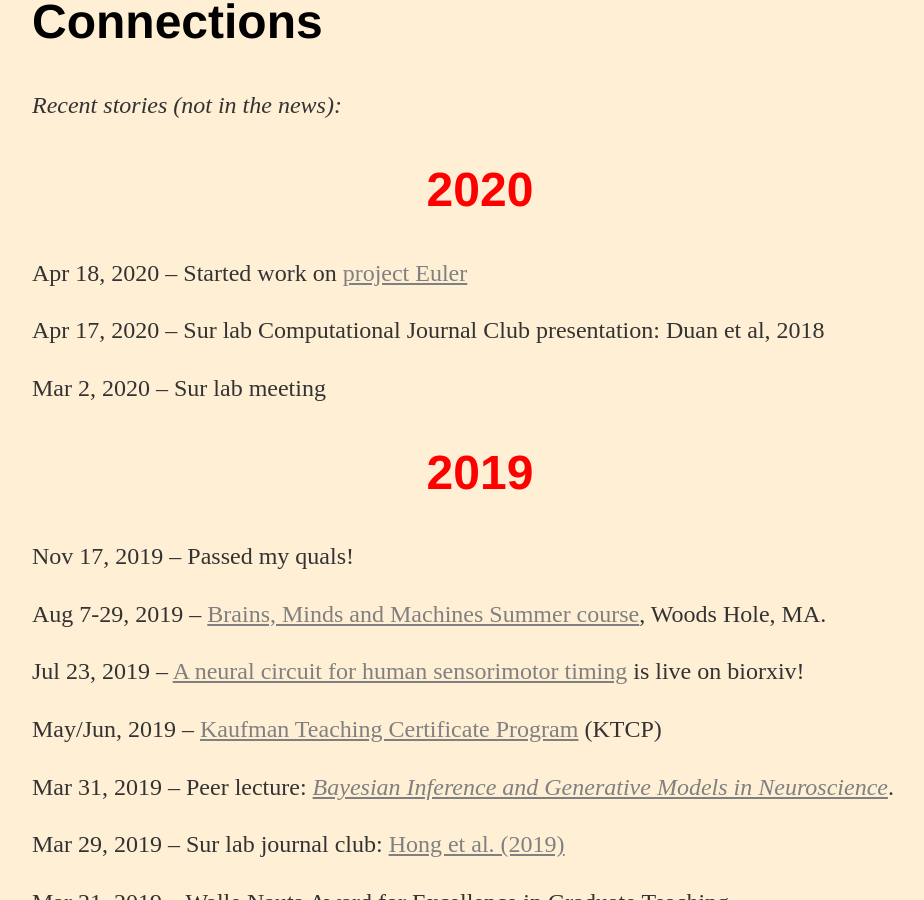
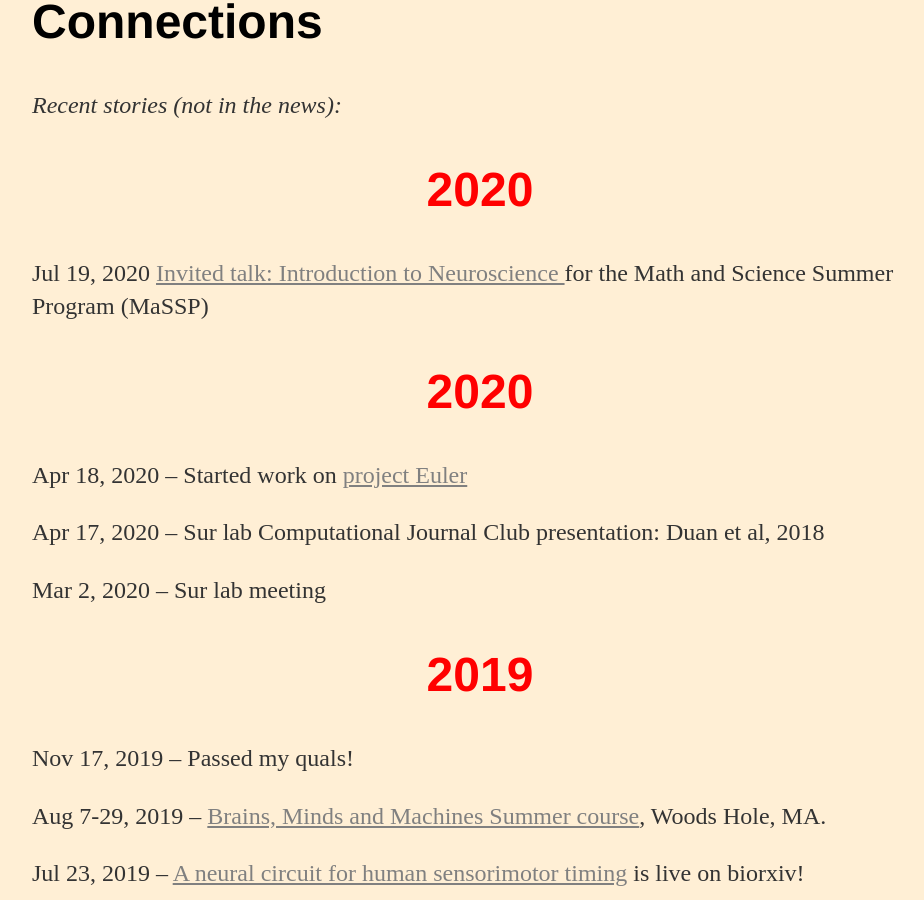
Before and after one commit to nhat-le/nhat-le.github.io, a Jekyll site: the page built from index.html, in a window 1280 px wide and 900 px high, scrolled down 307 px. Shown: the whole window, without its empty margins (160-1084 px from the left). Built offline with Jekyll 4.4.1, drawn with Linux system fonts in a browser that asks for light colours.

Commit message:
Uploaded MaSSP talk

```diff
--- a/index.html
+++ b/index.html
@@ -13,6 +13,10 @@ title: Nhat Le, PhD student
 
 	<div class="entry-content">
 		<p><em>Recent stories (not in the news):</em></p>
+
+<h1 style="text-align: center;"><span style="color: #ff0000;"><strong>2020</strong></span></h1>
+	<p> Jul 19, 2020  <a href="https://www.youtube.com/watch?v=g1-BLVGEcLc", target="_blank"> Invited talk: Introduction to Neuroscience </a> for the Math and Science Summer Program (MaSSP) </p>
+
 
 <h1 style="text-align: center;"><span style="color: #ff0000;"><strong>2020</strong></span></h1>
 	<p> Apr 18, 2020 &#8211; Started work on <a href="https://projecteuler.net/", target="_blank"> project Euler </a> </p>
```
